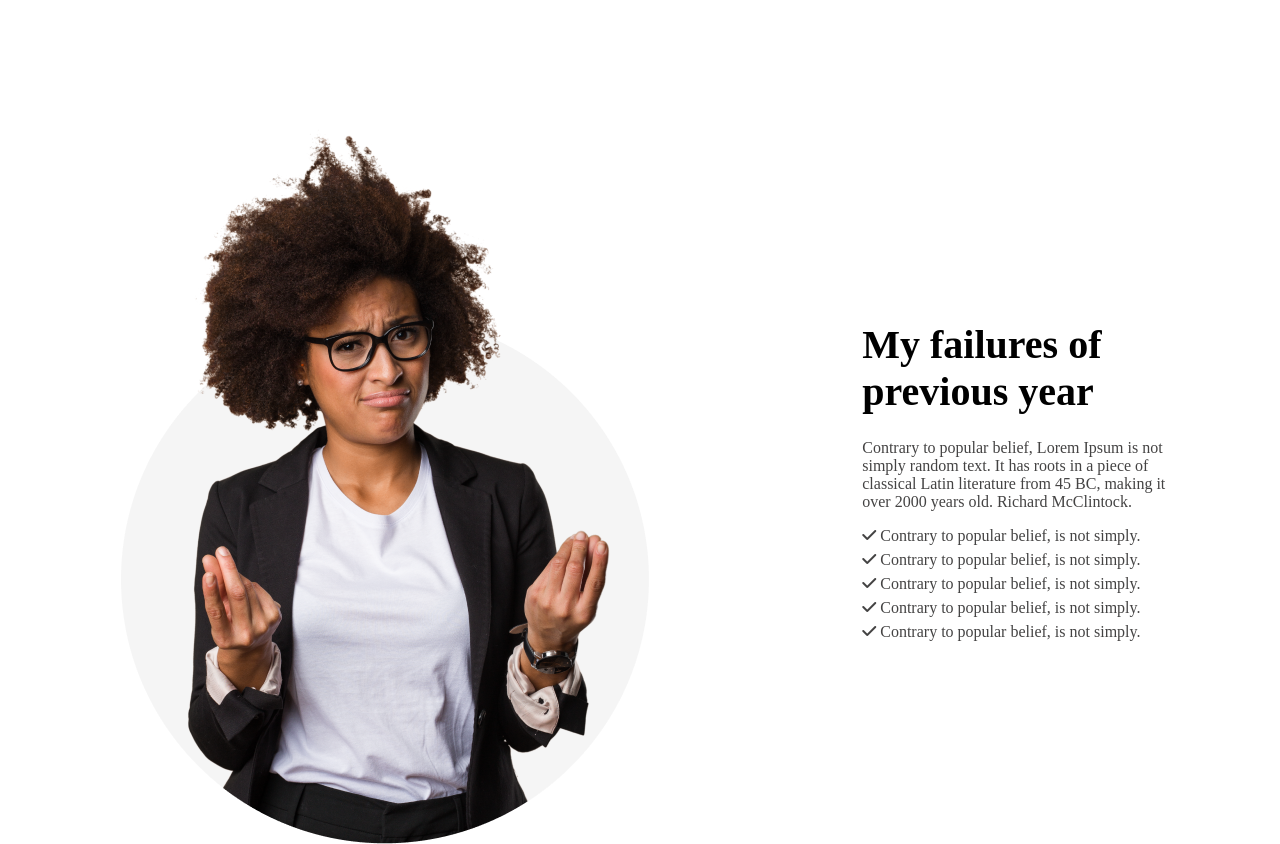
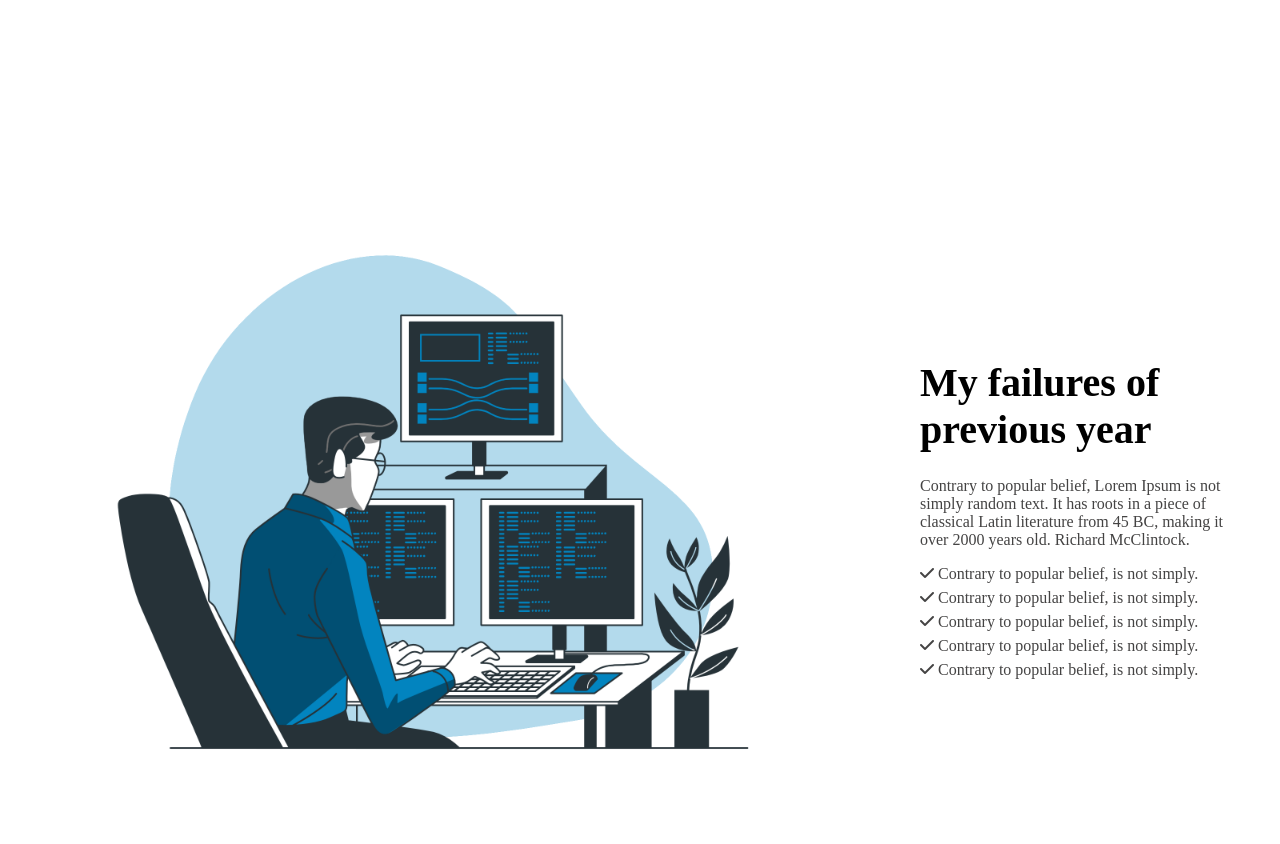
Before and after one commit to noushadzaman/new-year-new-me-design, a plain HTML site: page index.html in a window 1280 px wide. Shown: the part 820-1664 px from the top of the page. Drawn offline with Linux system fonts and the light colour scheme.

Commit message:
all-done

```diff
--- a/index.html
+++ b/index.html
@@ -29,7 +29,7 @@
     <main>
       <div class="failure-section">
         <div>
-          <img src="./images/person.png" alt="" />
+          <img class="Programming-bro" src="./images/Programming-bro.png" alt="" />
         </div>
         <div class="failure-info">
           <h2 class="failure-section-title">My failures of previous year</h2>
--- a/style.css
+++ b/style.css
@@ -62,6 +62,9 @@ header div {
     color: #444343;
     font-size: 16px;
     margin-bottom: 16px;
+}
+.Programming-bro{
+    width: 800px;
 }
 
 .failure-section-li-item {
```
Also changed, not shown: images/Programming-bro.png (added), images/person.png (deleted).
